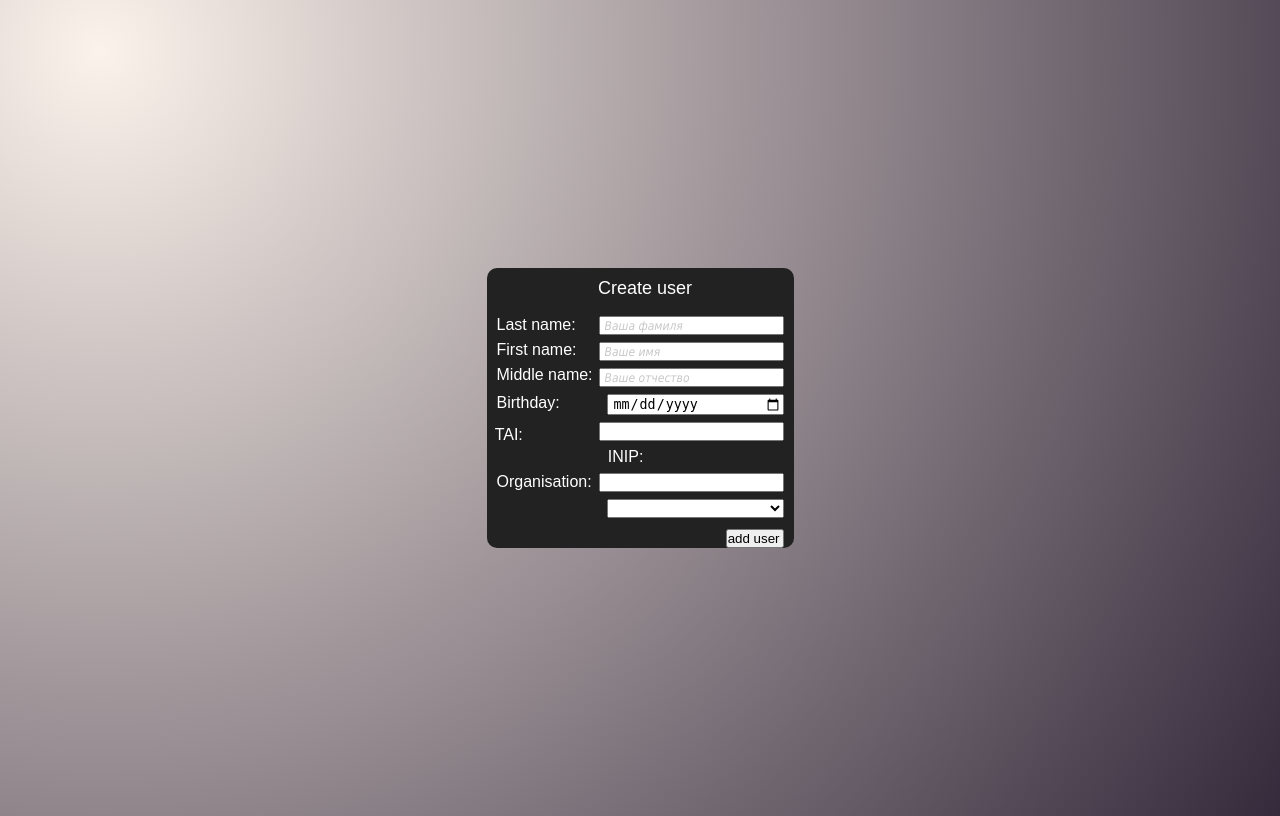
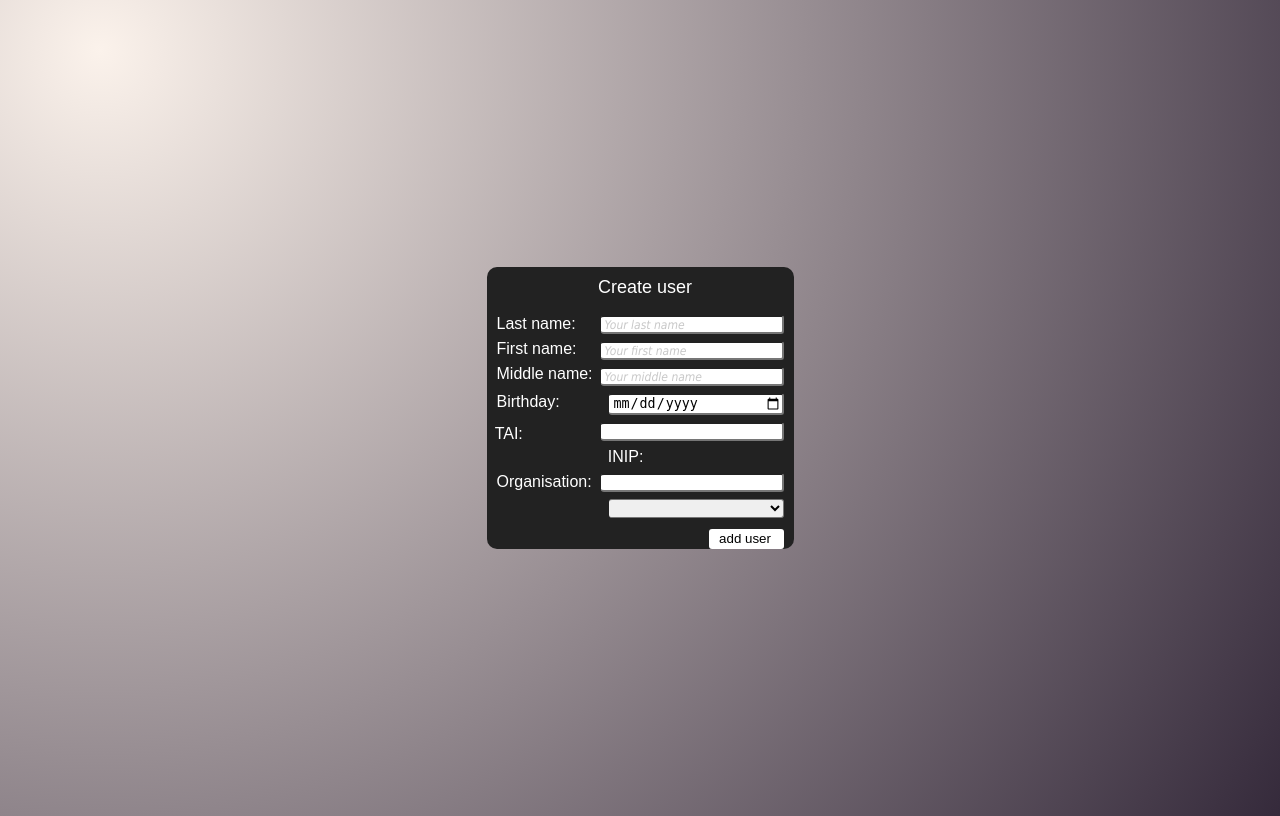
Before and after one commit to NikiDan/Web_App, a PHP site: page /createUser.php in a window 1280 px wide. Run offline with PHP 8.4, Linux system fonts and the light colour scheme; data that the repository does not hold is empty.

Commit message:
Update 2.1

```diff
--- a/createUser.php
+++ b/createUser.php
@@ -20,31 +20,31 @@ include 'include/organisationList.php';
         <form method="post" action="createUser.php">
         <div class="content-field last-name">
             <label class="last-name-label label-create">Last name: </label>
-            <input type="text" class="input-form-last-name input-create-user field-create" placeholder="Ваша фамиля" name="Last_name">
+            <input type="text" class="input-form-last-name input-create-user field-create" placeholder="Your last name" name="Last_name" required>
         </div>
         <div class="content-field first-name">
             <label class="first-name-label label-create">First name: </label>
-            <input type="text" class="input-form-first-name input-create-user field-create" placeholder="Ваше имя" name="First_name">
+            <input type="text" class="input-form-first-name input-create-user field-create" placeholder="Your first name" name="First_name" required>
         </div>
         <div class="content-field midle-name">
             <label class="middle-name-label label-create">Middle name: </label>
-            <input type="text" class="input-form-middle-name input-create-user field-create" placeholder="Ваше отчество" name="Middle_name">
+            <input type="text" class="input-form-middle-name input-create-user field-create" placeholder="Your middle name" name="Middle_name" required>
         </div>
         <div class="content-field birthday">
             <label class="birthday-label label-create">Birthday: </label>
-            <input type="date" class="input-form-birthday input-create-user field-create" name="Birthday_date">
+            <input type="date" class="input-form-birthday input-create-user field-create" name="Birthday_date" required>
         </div>
         <div class="content-field index-taks">
             <label class="taks-label label-create tai-field">TAI: </label>
-            <input type="text" class="input-form-index-taks input-create-user field-create" name="TAI">
+            <input type="text" class="input-form-index-taks input-create-user field-create" name="TAI" required>
         </div>
         <div class="content-field index-insurance">
             <label class="insurance-label label-create">INIP: </label>
-            <input type="text" class="input-form-index-insurance input-create-user field-create" name="INIP">
+            <input type="text" class="input-form-index-insurance input-create-user field-create" name="INIP" required>
         </div>
         <div class="content-field name-organisation">
             <label class="organisation-name-label label-create">Organisation: </label>
-            <select class="input-form-name-organisation input-create-user field-create" name="Organisation_ID">
+            <select class="input-form-name-organisation input-create-user field-create" name="Organisation_ID" required>
             <?php  $organisation = get_organisations($link);?>
             <?php foreach ($organisation as $organisation): ?>
                 <option value="<?=$organisation["ID"]?>"><?=$organisation['Organisation_name']?></option>
@@ -56,6 +56,6 @@ include 'include/organisationList.php';
         </div>
         </form>
     </div>
-</div>
+    </div>
 </body>
 </html>
--- a/css/styleCreateUser.css
+++ b/css/styleCreateUser.css
@@ -4,6 +4,7 @@ body{
     align-items: center;
     height: 100vh;
     background: radial-gradient(circle farthest-corner at 100px 50px, #FBF2EB, #352A3B);
+    flex-direction: column;
 }
 .create-user{
     border-radius: 10px;
@@ -33,9 +34,11 @@ body{
     margin: 7px 0 0 0;
 }
 .field-create{
+    border-left-width: 0;
     float: right;
     margin: 7px 10px 0 0;
     padding: 0 0 0 4px;
+    border-radius: 3px;
 }
 .field-create::-webkit-input-placeholder{
     font-style: italic;
@@ -57,6 +60,10 @@ body{
 .add-user-btn{
     margin: 11px 10px 0 0;
     padding: 0 2px 0 0;
+    background-color: #fff;
+    width: 75px;
+    border-width: 0;
+    height: 20px;
 }
 .tai-field{
     margin: 39px 0px 0 0px;
@@ -67,5 +74,16 @@ body{
     width: 169px;
 }
 .input-form-name-organisation{
-    width: 177px;
+    width: 175px;
 }
+.error{
+    font-family: 'Tahoma', sans-serif;
+    color: #fff;
+    width: 307px;
+    min-height: 45px;
+    justify-content: center;
+    text-align: center;
+    padding: 20px 0 0 0;
+    margin: 10px 0 0 0;
+
+}
--- a/include/createUserDatabase.php
+++ b/include/createUserDatabase.php
@@ -30,9 +30,21 @@
         $query = "INSERT INTO `user`(`Last_name`, `First_name`, `Middle_name`, `Birthday_date`, `TAI`, `INIPA`, `Organisation_ID`) VALUES ('$lastName','$firstName', '$middleName','$birthday', '$tai', '$inip', '$organisationID')";
         $result = $linkCreateUser->query($query);
 
+        if (!$lastName ||
+            !$firstName ||
+            !$middleName ||
+            !$birthday ||
+            !$tai ||
+            !$inip ||
+            !$organisationID) {
+            mysqli_close($linkCreateUser);
+            echo "Информация не занесена в базу данных";
+        }
+
         if ($result == true) {
             echo "Информация занесена в базу данных";
-        } else {
+        }
+        else {
             echo "Информация не занесена в базу данных";
         }
 
--- a/organisationInf.php
+++ b/organisationInf.php
@@ -55,7 +55,7 @@ include 'include/userInOrganisation.php';
         </div>
     </div>
     <div class="create-user">
-        <button type = "text" class="create-user-btn field-user" onclick="createUser()">Создать</button>
+        <button type = "text" class="create-user-btn field-user" onclick="createUser()">Create user</button>
     </div>
 </div>
 
```
Also changed, not shown: css/organisationInfStyle.css (+7 -0 lines).
